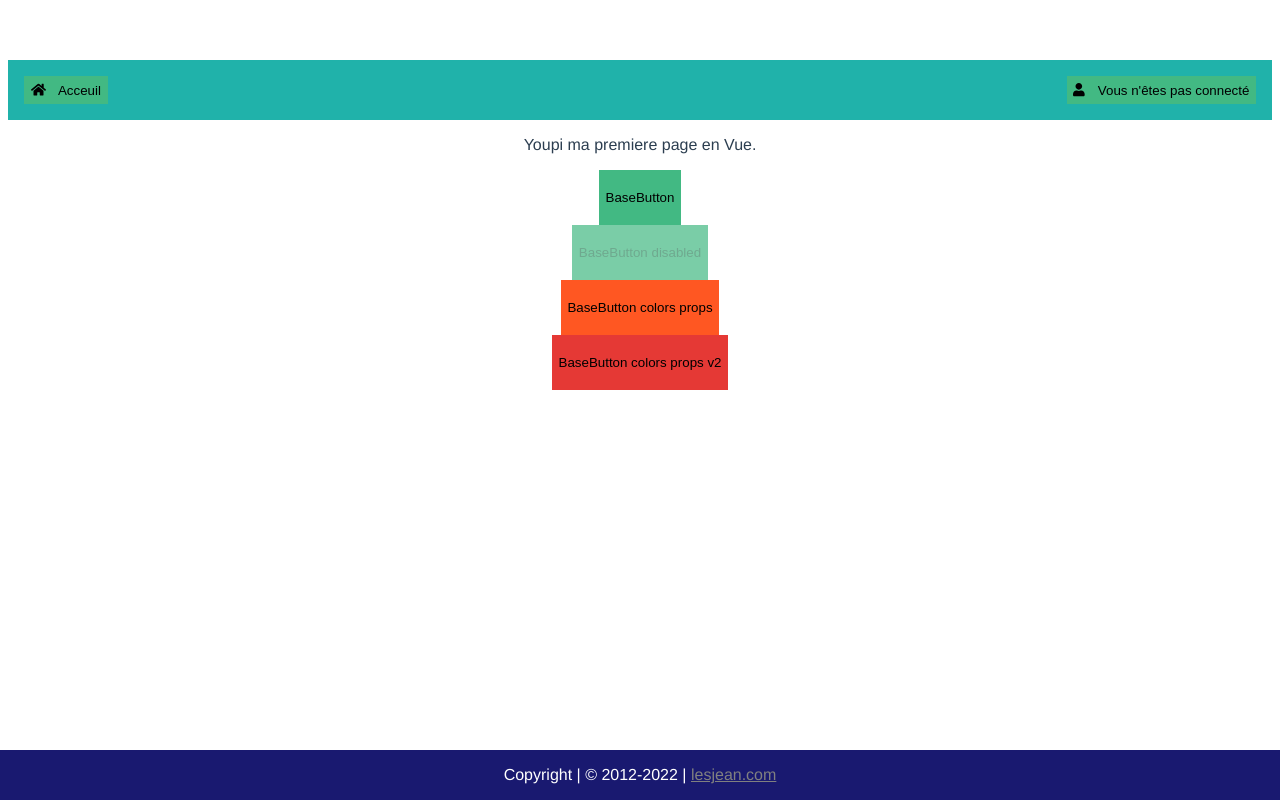
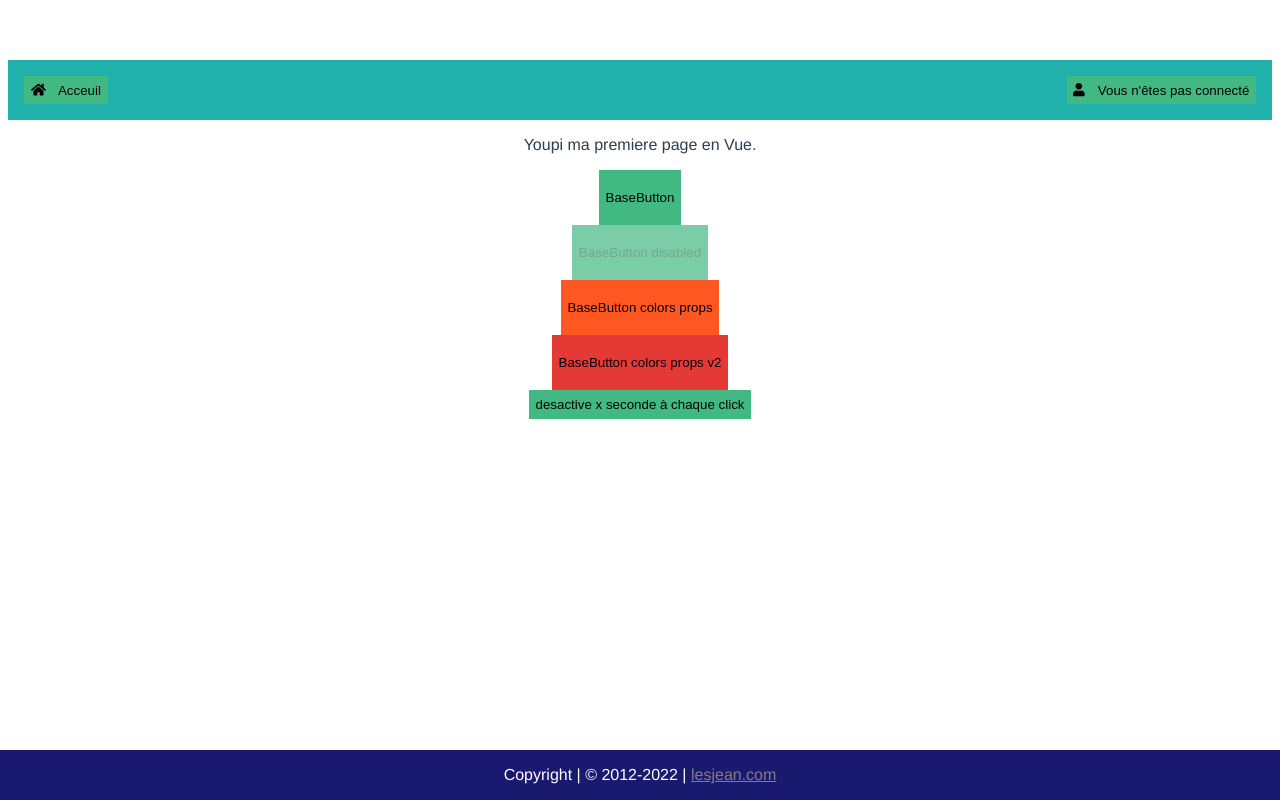
Before and after one commit to Gaetan-Mounsamy/Gaetan-Mounsamy, a Vue app: page / in a window 1280 px wide. Built offline with nearby package versions, Linux system fonts and the light colour scheme.

Commit message:
Ex 9: add AsyncButton

```diff
--- /dev/null
+++ b/src/components/AsyncButton.vue
@@ -0,0 +1,44 @@
+<template>
+  <base-button
+      :disabled="isPending"
+      :color="color"
+      @click.stop.prevent="handleClick"
+  >
+    <slot />
+  </base-button>
+</template>
+
+<script>
+  import BaseButton from './BaseButton.vue'
+
+  export default {
+    name: 'AsyncButton',
+    components: { BaseButton },
+    inheritAttrs: false,
+
+    props: {
+      color: {
+        type: String,
+        default: 'primary'
+      }
+    },
+
+    data () {
+      return {
+        isPending: false
+      }
+    },
+
+    methods: {
+      handleClick () {
+        const originalOnClick = /** @type {() => Promise<void>} */ (this.$attrs.onClick)
+        this.isPending = true
+        originalOnClick().finally(() => { this.isPending = false })
+      }
+    }
+  }
+</script>
+
+<style scoped>
+
+</style>
--- a/src/pages/HomePage.vue
+++ b/src/pages/HomePage.vue
@@ -5,29 +5,43 @@
     <base-button>
       <p>BaseButton</p>
     </base-button>
+
     <br>
     <base-button disabled>
       <p>BaseButton disabled</p>
     </base-button>
+
     <br>
     <base-button color="warn">
       <p>BaseButton colors props</p>
     </base-button>
+
     <br>
     <base-button color="danger">
       <p>BaseButton colors props v2</p>
     </base-button>
 
+    <br>
+    <async-button @click="wait">
+      desactive x seconde à chaque click
+    </async-button>
+
   </div>
 </template>
 
 <script>
-
+  import AsyncButton from '../components/AsyncButton.vue'
   import BaseButton from "@/components/BaseButton";
 
   export default
   {
     name: 'HomePage',
-    components: {BaseButton},
+    components: {BaseButton, AsyncButton},
+    methods: {
+      wait ()
+      {
+        return new Promise(resolve => setTimeout(resolve, 2000))
+      }
+    }
   }
 </script>
```
